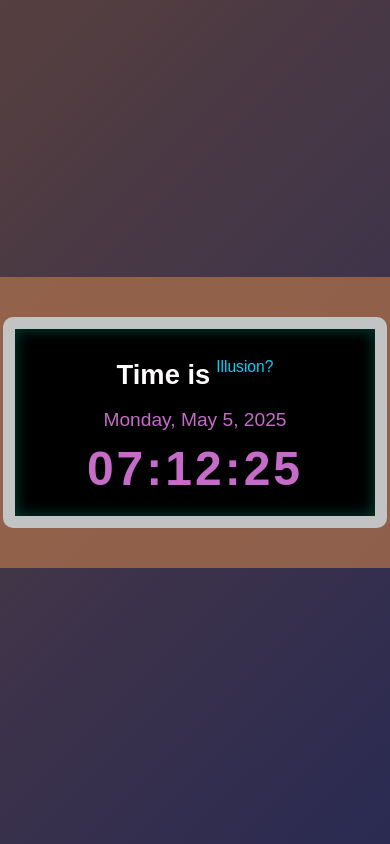
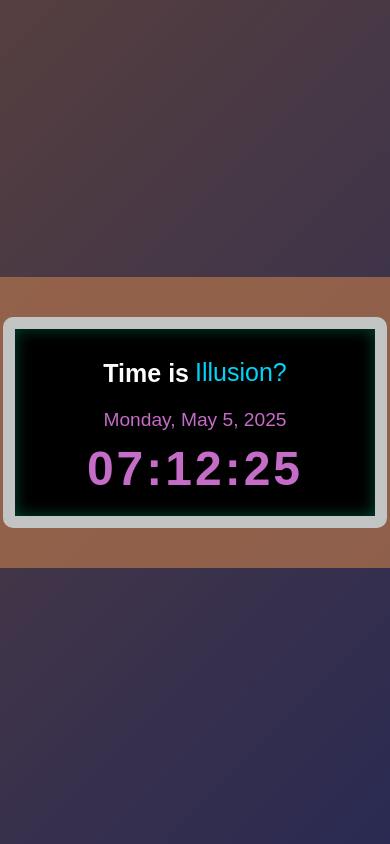
Before and after one commit to Sumaiya319/SmartWatch, a plain HTML site: page index.html in a window 390 px wide. Drawn offline with Linux system fonts and the light colour scheme.

Commit message:
Update style.css

```diff
--- a/style.css
+++ b/style.css
@@ -107,30 +107,3 @@ background: linear-gradient(135deg, #563f3f, #2a2a52);
     font-size: 1.2em;
     margin-bottom: 10px;
 }
-
-
-
-@media (max-width: 768px) {
-    .loader h4 {
-      font-size: 6vw; /* Bigger font for small screens */
-    }
-
-    .words {
-      font-size: 3vw;
-      max-width: 90%;
-    }
-
-
-  }
-
-  @media (max-width: 480px) {
-    .loader h4 {
-      font-size: 7vw;
-    }
-
-    .words {
-      font-size: 4vw;
-    }
-
-
-  }
```
